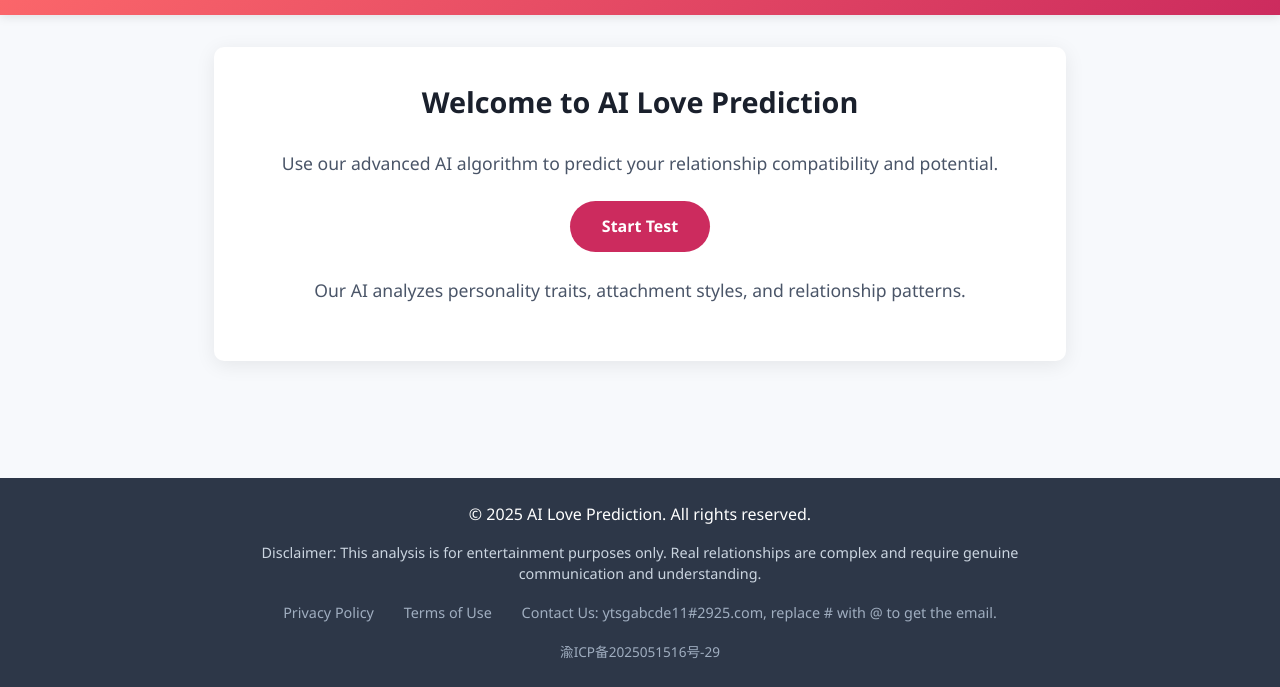
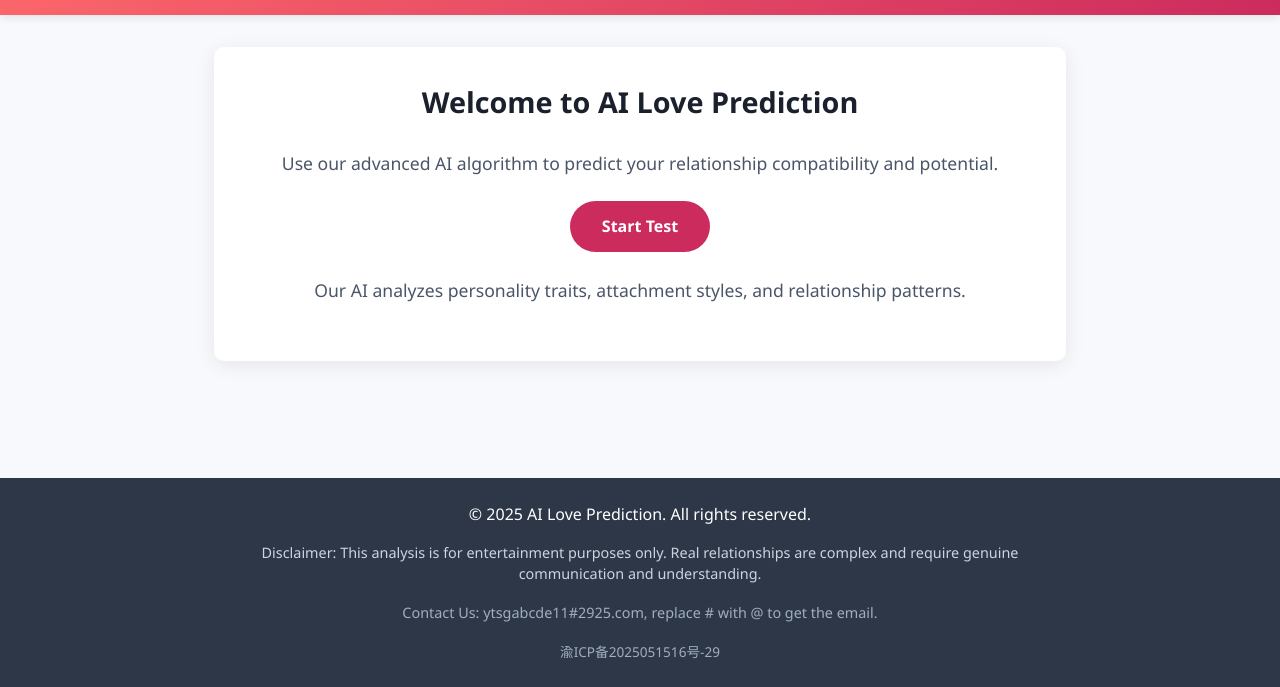
Before and after one commit to lz-215/ai_love_predict, a plain HTML site: page index.html in a window 1280 px wide. Shown: the part 113-800 px from the top of the page. Drawn offline with Linux system fonts and the light colour scheme.

Commit message:
Update index.html

```diff
--- a/index.html
+++ b/index.html
@@ -31,9 +31,7 @@
             <p>&copy; 2025 AI Love Prediction. All rights reserved.</p>
             <p class="disclaimer">Disclaimer: This analysis is for entertainment purposes only. Real relationships are complex and require genuine communication and understanding.</p>
             <div class="footer-links">
-                <a href="#">Privacy Policy</a>
-                <a href="#">Terms of Use</a>
-                <a href="#">Contact Us: ytsgabcde11#2925.com, replace # with @ to get the email.</a>
+                <a>Contact Us: ytsgabcde11#2925.com, replace # with @ to get the email.</a>
             </div>
             <p class="icp-info"><a href="https://beian.miit.gov.cn/" target="_blank">渝ICP备2025051516号-29</a></p>
         </div>
```
